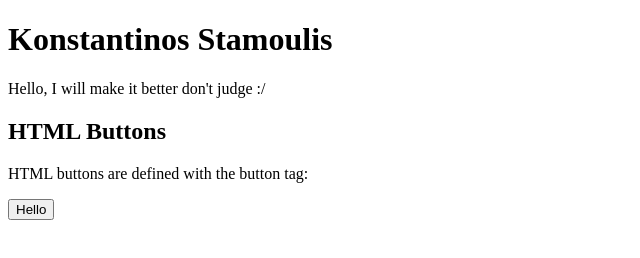
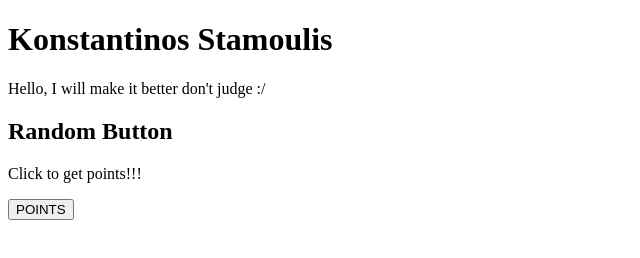
Before and after one commit to StamoulisK/StamoulisK.github.io, a plain HTML site: page index.html in a window 1280 px wide. Shown: the whole page, without its empty margins (0-640 px from the left). Drawn offline with Linux system fonts and the light colour scheme.

Commit message:
Update index.html

```diff
--- a/index.html
+++ b/index.html
@@ -5,10 +5,10 @@
 <h1>Konstantinos Stamoulis</h1>
 <p>Hello, I will make it better don't judge :/</p>
 
-<h2>HTML Buttons</h2>
-<p>HTML buttons are defined with the button tag:</p>
+<h2>Random Button</h2>
+<p>Click to get points!!!</p>
 
-<button>Hello</button>
+<button>POINTS</button>
 
 </body>
 </html>
```
